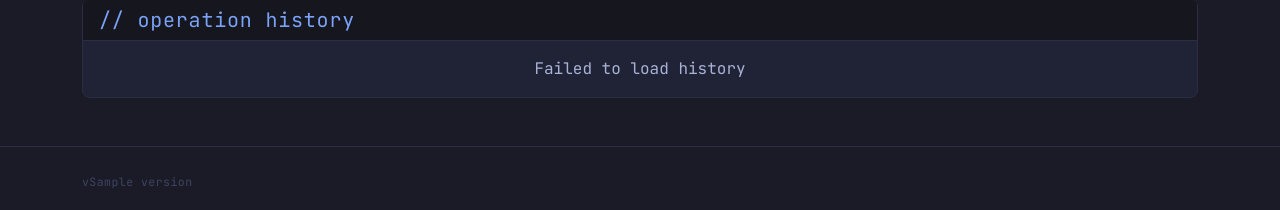
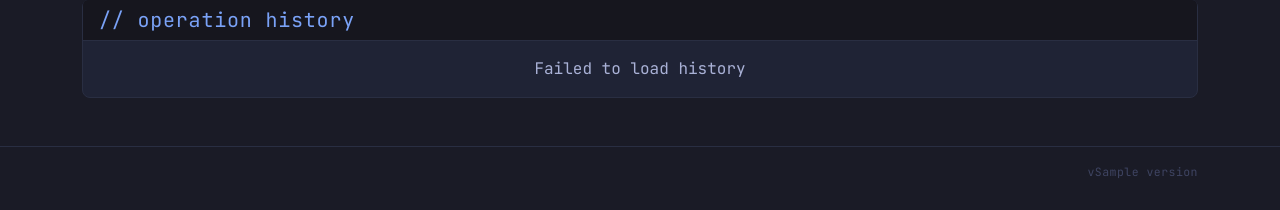
Before and after one commit to eugene-sukhodolskiy/mctl, a Python web app: template templates/single.html in a window 1280 px wide. Shown: the part 1138-1348 px from the top of the page. After the commit the page ends 1316 px from the top, so only its background shows below. Run offline with Jinja, Linux system fonts and the light colour scheme; the template is opened without the code that fills it: most values are stand-ins (such as "Sample title", 1, 10 or a date in 2020); style sheets or scripts are compiled from the project's sources; some libraries are stand-ins or nearby versions.

Commit message:
Release v0.2.0: bump version, add changelog, fix footer layout

```diff
--- a/scss/main.scss
+++ b/scss/main.scss
@@ -559,12 +559,18 @@
   background-color: var(--tn-border);
 }
 
+.footer-row {
+  display: flex;
+  align-items: center;
+  justify-content: space-between;
+}
+
 .footer-version {
   color: var(--tn-muted);
   font-size: 0.72rem;
   letter-spacing: 0.04em;
-  margin-top: 10px;
   opacity: 0.6;
+  margin-left: auto;
 }
 
 // Nav logo
--- a/templates/partials/footer.html
+++ b/templates/partials/footer.html
@@ -1,5 +1,6 @@
 <footer class="footer mt-5">
     <div class="container">
+        <div class="footer-row">
             <div class="footer-stats" id="footer-stats" style="display:none">
                 <div class="footer-stat">
                     <i class="bi bi-collection-play footer-stat-icon"></i>
@@ -21,6 +22,7 @@
             </div>
             <div class="footer-version">v{{ version }}</div>
         </div>
+    </div>
 </footer>
 
 <script src="https://cdn.jsdelivr.net/npm/bootstrap@5.3.3/dist/js/bootstrap.bundle.min.js" integrity="sha384-YvpcrYf0tY3lHB60NNkmXc5s9fDVZLESaAA55NDzOxhy9GkcIdslK1eN7N6jIeHz" crossorigin="anonymous"></script>
```
Also changed, not shown: CHANGELOG.md, 1 other file. Lines whose indentation alone changed are shown as unchanged.
